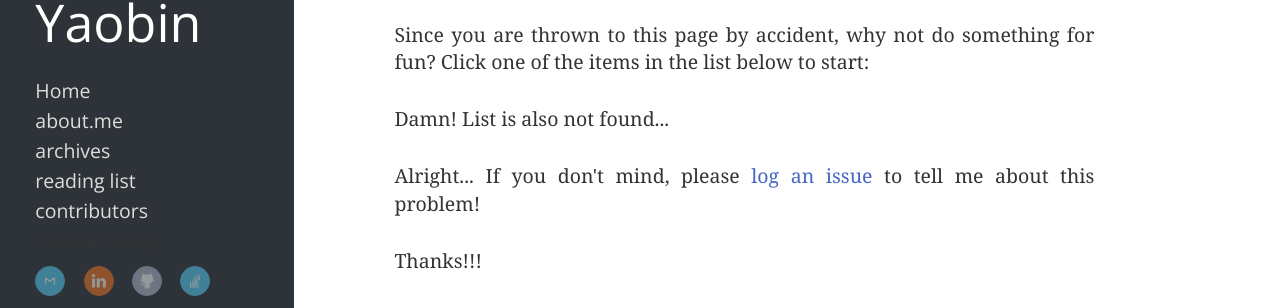
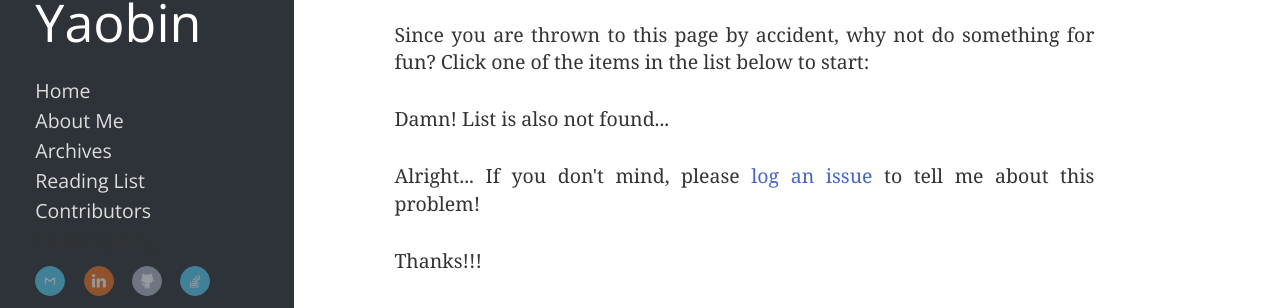
Before and after one commit to Tianhao25/yaobinwen.github.io, a Jekyll site: the page built from 404.html, in a window 1280 px wide. Shown: the part 218-526 px from the top of the page. Built offline with Jekyll 4.4.1, drawn with Linux system fonts in a browser that asks for light colours; nearby versions of some CDN libraries.

Commit message:
Change section title.

```diff
--- a/_includes/navigation.html
+++ b/_includes/navigation.html
@@ -1,9 +1,9 @@
 <ul class="main-navigation">
   <li><a href="http://yaobinwen.github.io/">Home</a></li>
-  <li><a href="https://about.me/yaobinwen">about.me</a></li>
-  <li><a href="/archive">archives</a></li>
-  <li><a href="/reading-list">reading list</a></li>
-  <li><a href="/contributors">contributors</a></li>
+  <li><a href="https://about.me/yaobinwen">About Me</a></li>
+  <li><a href="/archive">Archives</a></li>
+  <li><a href="/reading-list">Reading List</a></li>
+  <li><a href="/contributors">Contributors</a></li>
 </ul>
 
 {% if site.description %}
```
